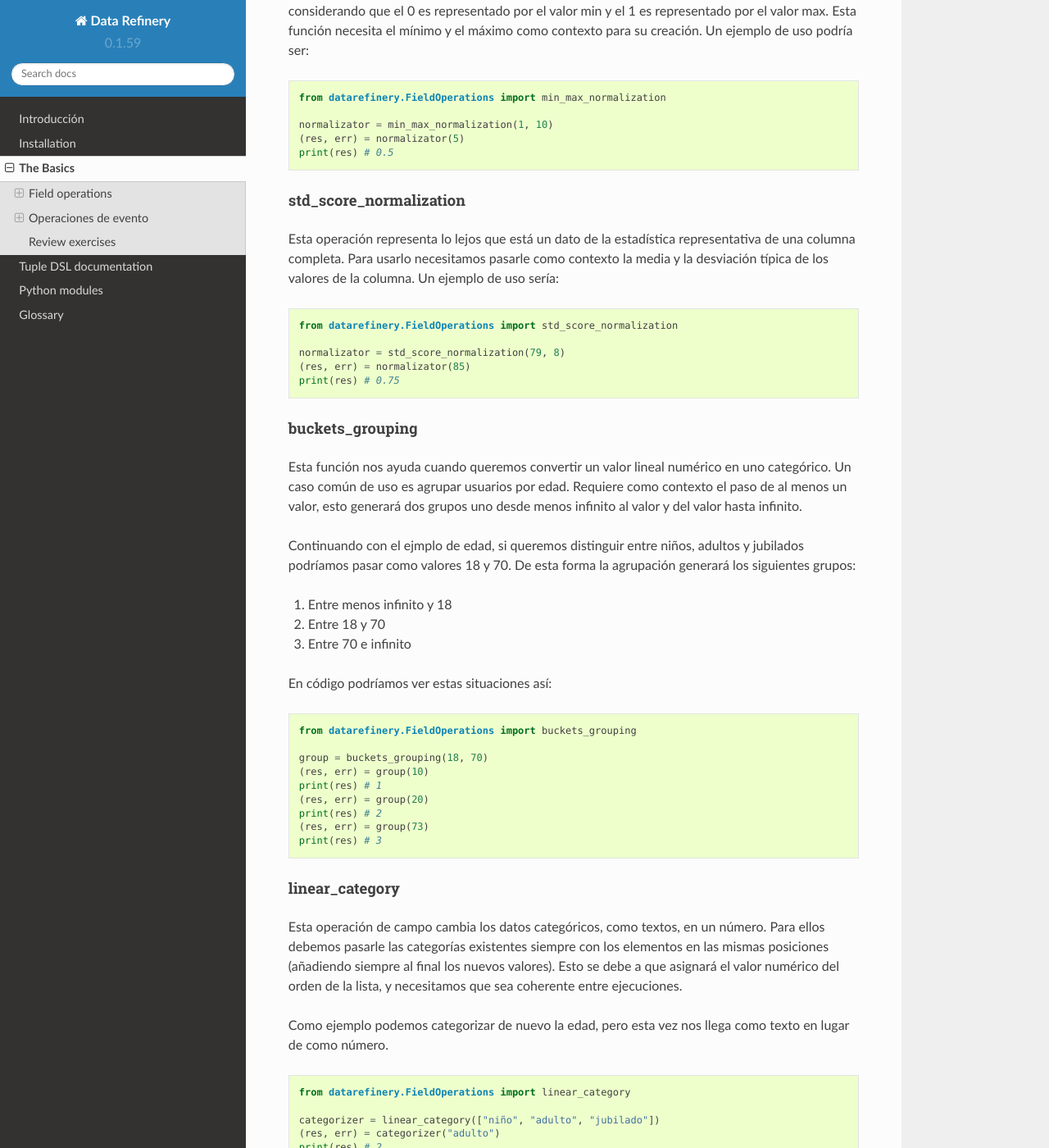
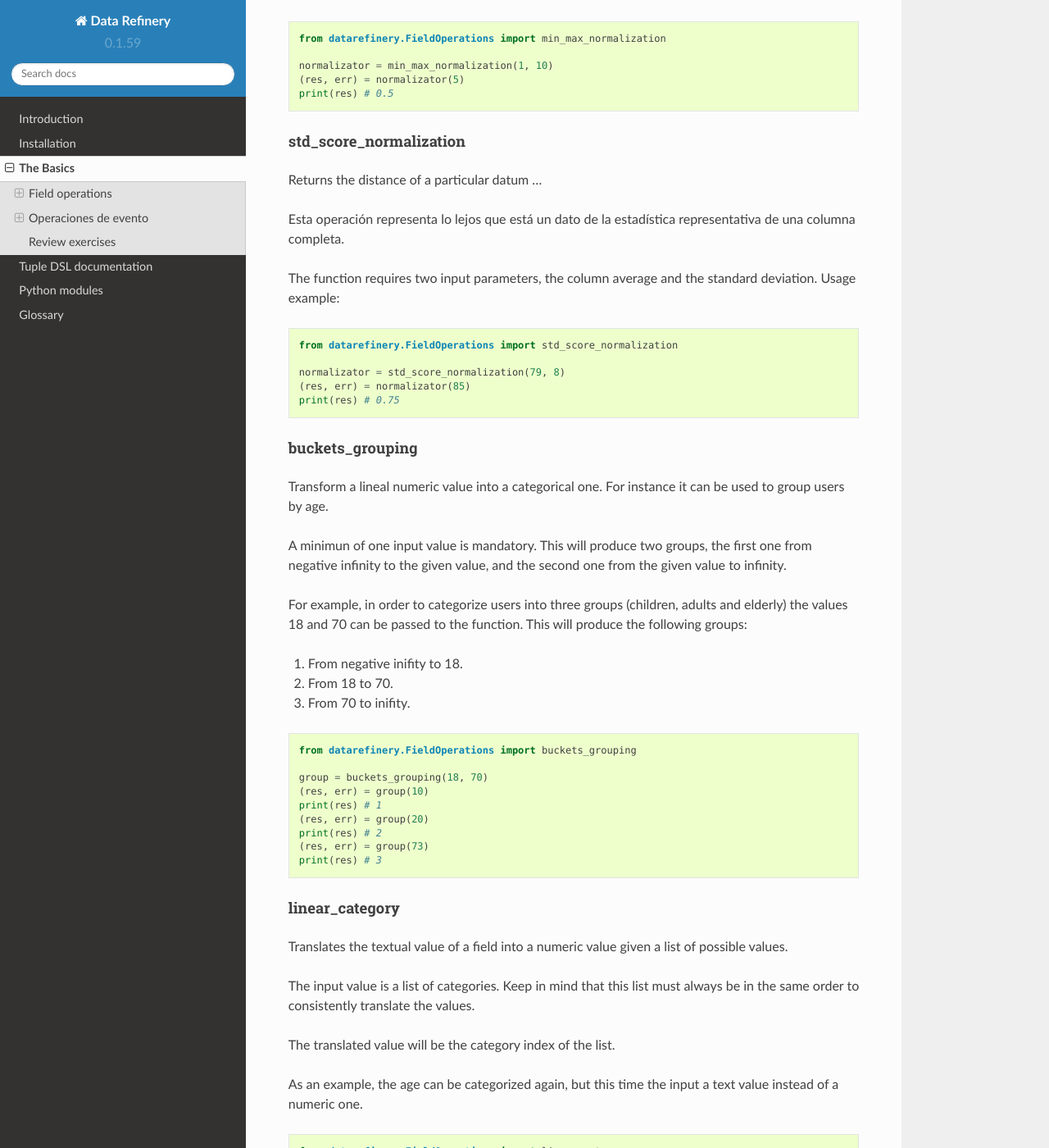
Before and after one commit to BBVA/data-refinery, a Sphinx documentation site: the page built from docs/source/thebasics.rst, in a window 1280 px wide and 1400 px high, scrolled down 1960 px. Shown: the whole window at 82% size. Built offline with Sphinx 7.4.7 and the Read the Docs theme 2.0.0, drawn with Linux system fonts in a browser that asks for light colours; some of the changed text lies outside the part shown.

Commit message:
2nd part of thebasics translation

```diff
--- a/docs/source/introduction.rst
+++ b/docs/source/introduction.rst
@@ -1,4 +1,4 @@
-Introducción
+Introduction
 ============
 
 Motivation
--- a/docs/source/thebasics.rst
+++ b/docs/source/thebasics.rst
@@ -41,17 +41,19 @@
 List of functions
 ~~~~~~~~~~~~~~~~~
 
-On data transformation processes, it's common to transform types or values if a condition is triggered, decompose data,..
-Data Refinery has defined this kind of functions. Furthermore, if it's necessary we can create our own functions.
+On data transformation processes, it's common to transform types or values if a
+condition is triggered, decompose data,..  Data Refinery has defined this kind
+of functions. Furthermore, if it's necessary we can create our own functions.
 
-More complex scenarios can use the compose function to build complicated behaviours; all*******
+More complex situations can be solved chaining together two or more simple
+functions. This atomic design allows changes on application behaviour with very
+little user effort.
 
-Y para dar soporte a casos más complejos podemos “encadenar” varias funciones más sencillas, permitiendo un uso atómico
-por pasos pequeños y posibilitando el cambiar fácilmente la funcionalidad intercalando funciones muy sencillas en un
-proceso.Una gran mayoría de las funciones de ETL ya definidas necesitan unos parámetros de contexto y con estos
-construirán y devolverán una función que nos permita llevar a cabo la transformación de campo sin estar pasando un
-número variable de argumentos. Lo que al fin y al cabo permite la composición sencilla, al compartir todas las
-funciones la misma entrada y salida en todos los pasos.
+The majority of ETL's functions require some context parameters in order to
+produce another, more specialized function. This specialized function can then
+be used to transform the field. This style of operation improves simple
+composition given that all functions will have the same input and output
+instead of a veriable number of parameters.
 
 type_enforcer
 .............
@@ -72,12 +74,12 @@
     (res, err) = int_enforcer("6")
     print(res) # 6
 
+
 min_max_normalization
 .....................
 
-Esta es una operación típica en machine learning. Consiste en interpolar entre 0 y 1 un valor, considerando que el 0
-es representado por el valor min y el 1 es representado por el valor max. Esta función necesita el mínimo y el máximo
-como contexto para su creación. Un ejemplo de uso podría ser:
+Typical operation on machine learning. It consists of interpolate a value between 0 (as minimum) and 1 (as maximum).
+So, this function need a context with the maximum and minimum to run. For example:
 
 .. code-block:: python
 
@@ -87,12 +89,17 @@
     (res, err) = normalizator(5)
     print(res) # 0.5
 
+
 std_score_normalization
 .......................
 
-Esta operación representa lo lejos que está un dato de la estadística representativa de una columna completa.
-Para usarlo necesitamos pasarle como contexto la media y la desviación típica de los valores de la columna.
-Un ejemplo de uso sería:
+Returns the distance of a particular datum ...
+
+Esta operación representa lo lejos que está un dato de la estadística
+representativa de una columna completa.
+
+The function requires two input parameters, the column average and the standard
+deviation. Usage example:
 
 .. code-block:: python
 
@@ -102,21 +109,24 @@
     (res, err) = normalizator(85)
     print(res) # 0.75
 
+
 buckets_grouping
 ................
 
-Esta función nos ayuda cuando queremos convertir un valor lineal numérico en uno categórico. Un caso común de uso
-es agrupar usuarios por edad. Requiere como contexto el paso de al menos un valor, esto generará dos grupos uno desde
-menos infinito al valor y del valor hasta infinito.
+Transform a lineal numeric value into a categorical one. For instance it can be
+used to group users by age.
 
-Continuando con el ejmplo de edad, si queremos distinguir entre niños, adultos y jubilados podríamos pasar como valores
-18 y 70. De esta forma la agrupación generará los siguientes grupos:
+A minimun of one input value is mandatory. This will produce two groups, the
+first one from negative infinity to the given value, and the second one from
+the given value to infinity.
 
-1. Entre menos infinito y 18
-2. Entre 18 y 70
-3. Entre 70 e infinito
+For example, in order to categorize users into three groups (children, adults
+and elderly) the values 18 and 70 can be passed to the function. This will
+produce the following groups:
 
-En código podríamos ver estas situaciones así:
+1. From negative inifity to 18.
+2. From 18 to 70.
+3. From 70 to inifity.
 
 .. code-block:: python
 
@@ -130,14 +140,20 @@
     (res, err) = group(73)
     print(res) # 3
 
+
 linear_category
 ...............
 
-Esta operación de campo cambia los datos categóricos, como textos, en un número. Para ellos debemos pasarle
-las categorías existentes siempre con los elementos en las mismas posiciones (añadiendo siempre al final los nuevos valores).
-Esto se debe a que asignará el valor numérico del orden de la lista, y necesitamos que sea coherente entre ejecuciones.
+Translates the textual value of a field into a numeric value given a list of
+possible values.
 
-Como ejemplo podemos categorizar de nuevo la edad, pero esta vez nos llega como texto en lugar de como número.
+The input value is a list of categories. Keep in mind that this list must
+always be in the same order to consistently translate the values.
+
+The translated value will be the category index of the list.
+
+As an example, the age can be categorized again, but this time the input a text
+value instead of a numeric one.
 
 .. code-block:: python
 
@@ -147,13 +163,17 @@
     (res, err) = categorizer("adulto")
     print(res) # 2
 
+
 column_category
 ...............
 
-Funciona como la categorización lineal pero genera una columna con cada valor de la categoría, por defecto tendrá valor
- de 0, y en la categoría encontrada en el campo tendrá 1. También es conocido como *one hot vector*.
+Translates the textual value of a field into a set of columns given a list of
+possible values. A column will be produced by each one of the members of the
+input list. This columns will have a value of `0` by default except for the
+corresponding category that will have a value of `1`. This is known as *one hot
+vector*.
 
-Continuando con el ejemplo de la edad.
+Example:
 
 .. code-block:: python
 
@@ -163,13 +183,14 @@
     (res, err) = categorizer("niño")
     print(res) # {"niño": "1", "adulto": "0", "jubilado": "0"}
 
-Esta operación añade campos, por lo que suele usarse con una operación de evento de tipo [append](##Cange it).
+This operation adds new columns, so is usually used along with an event operation of type [append](##Change it).
+
 
 add_column_prefix
 .................
 
-En casos en los que una función genera varios campos es posible que estas coincidan en nombre con otros campos. Por eso
-podemos usar esta función que añadirá un prefijo al nombre de la columna.
+Adds a prefix to the column name. This is useful in a scenario when other
+function generates a new column with the same name of another already existing.
 
 .. code-block:: python
 
@@ -179,17 +200,18 @@
     (res, err) = prefix({"one": "me"})
     print(res) # {"good_one": "me"}
 
+
 explode
 .......
 
-Es común encontrar datos anidados, la función explode aplana esta anidación, incluso si esta está formada por una lista
-de objetos.
-En el caso de que haya un solo sub objeto no se añadirá más que el prefijo del nombre de campo original. Pero si hay una
- lista con varios elementos entonces al nombre del campos se le añadirá, además del prefijo, un sufijo munérico empezando
-  en 1 para la segunda posición; esto es asi para evitar cambiar el nombre de los campos de la primera posición en el
-  caso de recibir un elemento inesperado.
+Flattens a nested data structure even when is made up by a list of objects.
 
-Por ejemplo, si queremos explotar el campo nombre la llamada podría ser asi:
+In the case of just one inner object, only the original name prefix will be added.
+
+When multiple objects are present the same prefix will be added and in
+addition, a numerical suffix (starting on 1) fo the second position.
+
+In this example we exploded the field `name`:
 
 .. code-block:: python
 
@@ -199,15 +221,17 @@
     (res, err) = explode_name({"name": {"first": "Bob", "last": "Dylan"}})
     print(res) # {"name_first": "Bob", "name_last": "Dylan"}
 
+
 replace_if
 ..........
 
-Cuando se estudian los datos en raras ocasiones una columna tiene todos los valores correctamente rellenos. Es muy útil
-el sustituir un valor cuando este cumple una condición en concreto, pero para añadir flexibilidad usaremos dos funciones,
-una que debe devolver true o false, y otra función que generará un nuevo valor si la primera función devuelve true; ambas
-funciones recibiran el valor del campo.
+Replaces a value when some condition fulfilled.
 
-Por ejemplo, si queremos sustituir por cero todos los valores negativos de un campo:
+Two functions are expected, the former should return a boolean value and the
+latter should produce a new value in case of the former function returns
+`True`. Both function will receive the field value.
+
+As an example, if we want to replace by zero all negative values:
 
 .. code-block:: python
 
@@ -217,14 +241,14 @@
     (res, err) = change(-3)
     print(res) # 0
 
+
 date_parser - time_parser
 .........................
 
-Las fechas son siempre una fuente de problemas, la variedad de formatos puede ser abrumadora. Para ellos tenemos una
-función de intenta parsear varios formatos diferentes, y si no lo consigue informa del error para que se añada un
-formato nuevo.
+Tries to parse a date with the given list of date formats. If none of the
+formats successfully parses the date then the function returns an error.
 
-Los formatos esperados deben ser formatos de fecha estandar de Python.
+The expected formats are Python standard time formats.
 
 .. code-block:: python
 
@@ -234,13 +258,13 @@
     (res, err) = parser("2017-03-22")
     print(res) # <datetime class>
 
-Hay una función similar solo para formatear horas, minutos y segundos.
+There is a similar function to format hours, minutes and seconds.
+
 
 explode_date - explode_time
 ...........................
 
-Tanto para fechas, como para tiempo, es posible que queramos tener los integrantes del valor como números simples en
-diferentes campos. Como entrada espera siempre un valor de tipo datetime.
+Transforms a datetime object to a series of columns with numeric values.
 
 .. code-block:: python
 
@@ -250,21 +274,21 @@
     (res, err) = explode_date(datetime(2017,3,22))
     print(res) # {"year": 2017, "month": 3, "day": 22, "hour":0, "minute": 0, "second": 0}
 
-Si hay varias fechas en tu evento considera usar la función [add_prefix](###Prefijo de columna). SI no necesitas todos
-los campos de la fecha considera usar [remove column](###Quitando columnas). Esta función se usa típicamente en conjunción
-con un date_parser.
+If multiple date exists on the event, please consider using the function [add_prefix](###Prefijo de columna). If no all fields are needed the function [remove column](###Quitando columnas) can be used.
+
+This function is tipically used along with `date_parser`.
+
 
 remove_columns
 ..............
 
-Este método es habitualmente una fuente de confusión. Su uso en solitario no tiene sentido debido a que no puede afectar
-a todo el evento. Está diseñado solo para ser usado en conjunto con otras funciones de campo que generan varios campos.
+Removes one or more columns from a set.
 
-En el caso de que quieras eliminar una columna, simplemente no operes sobre ella, la función ETL solo pondrá en el output
-los campos con los que operes.
+This function is usually used along with other functions which generate
+multiple columns.
 
-Si este es el primer caso de composición que ves considera revisar primero la [documentación](##Combinando operaciones
-de campo) a este respecto.
+In case of not require a column, is better just not to operate it. This
+non-operated column will be removed automatically.
 
 .. code-block:: python
 
@@ -276,15 +300,11 @@
     (res, err) = only_year_month(datetime(2017,3,22))
     print(res) # {"year": 2017, "month": 3}
 
+
 match_dict
 ..........
 
-Hay veces que muchos cambios en un campo son variados pero estáticos, como en asignación de coordenadas a una provincia.
-Para estos casos tener un diccionario de elementos donde la entrada y el valor estén representados por la clave y el valor
-respectivamente es una solución muy cómoda.
-
-A la función match_dict se le pasa este diccionario contexto y se encarga de devolver el valor correspondiente de la
-clave con la que se llama a la función.
+Translates values from a table.
 
 .. code-block:: python
 
@@ -295,22 +315,27 @@
     (res, err) = iso_decoder("Spain")
     print(res) # "ES"
 
-Combinando operaciones de campo
-~~~~~~~~~~~~~~~~~~~~~~~~~~~~~~~
 
-Toda la arquitectura gira en torno a este concepto, muy potente, de programación funcional que nos permite construir
-aplicaciones muy complejas con bloques muy sencillos de código (funciones) fáciles de probar y mantener.
+Composing field operations
+~~~~~~~~~~~~~~~~~~~~~~~~~~
 
-La composición se parece mucho a la promación tradicional en que tenemos un conjunto sencillo de operaciones que
- combinados pueden resolver infinidad de situaciones.
-Todas las funciones de la librería se pueden combinar para generar estos comportamientos con la función combine.
+This powerful concept from functional programing allow us to build complex
+applications using simple blocks (functions).
 
-Pero este concepto se puede ver mejor con algunos ejemplos.
+
+Composition is similar to programming in the sense that a small set of
+operations can be combined to solve a very large set of problems.
+
+All functions on the library can be combined together using the function
+`combine`.
+
+This concept is better shown by example.
+
 
 Normalize Numeric Data
 ......................
 
-Convertir un número de entrada en texto a un número y luego llevar a cabo una normalización min max.
+Convert a numeric string to a numeric format and then normalize using min max approximation.
 
 .. code-block:: python
 
@@ -324,11 +349,12 @@
     (res, err) = str_2_min_max("50")
     print(res) # 0.5
 
+
 Date data
 .........
 
-Otra operación típica es la de explotar una fecha, querase solo con los años, meses y dias, y añadir un prefijo para
-evitar colisiones con otros campos.
+Explode a date is a typical operation too. It keeps year, month and day as data. Furthermore, it adds a prefix to avoid
+problems with other fields.
 
 .. code-block:: python
 
@@ -344,11 +370,11 @@
     (res, err) = complete_date("2017-03-22")
     print(res) # {"x_year": 2017, "x_month": 3, "x_day": 22}
 
+
 Day to one hot vector
 .....................
 
-Incluso podemos llevar a cabo una transformación mucho más atrevida, como construir un one hot vector, desde una fecha
-en texto, con el día de la semana.
+This example returns one hot vector using a date string and week days.
 
 .. code-block:: python
 
```
